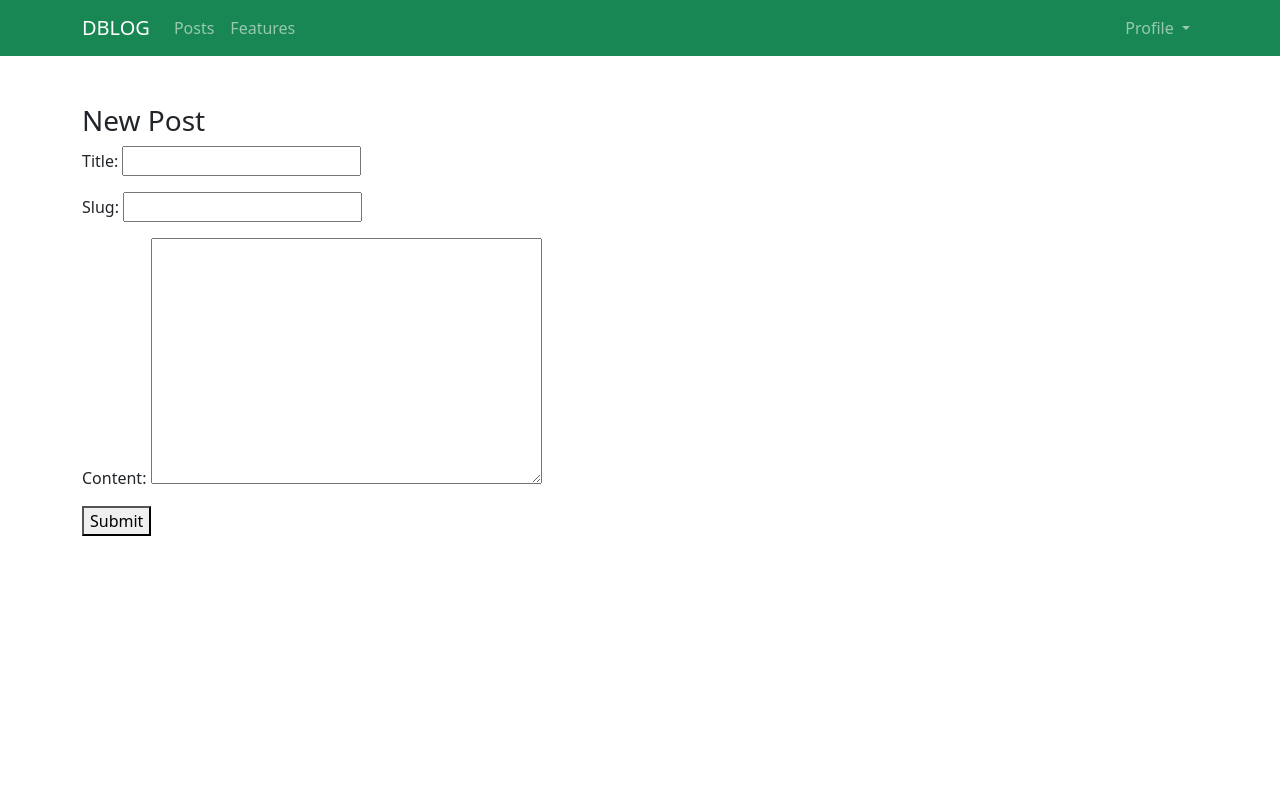
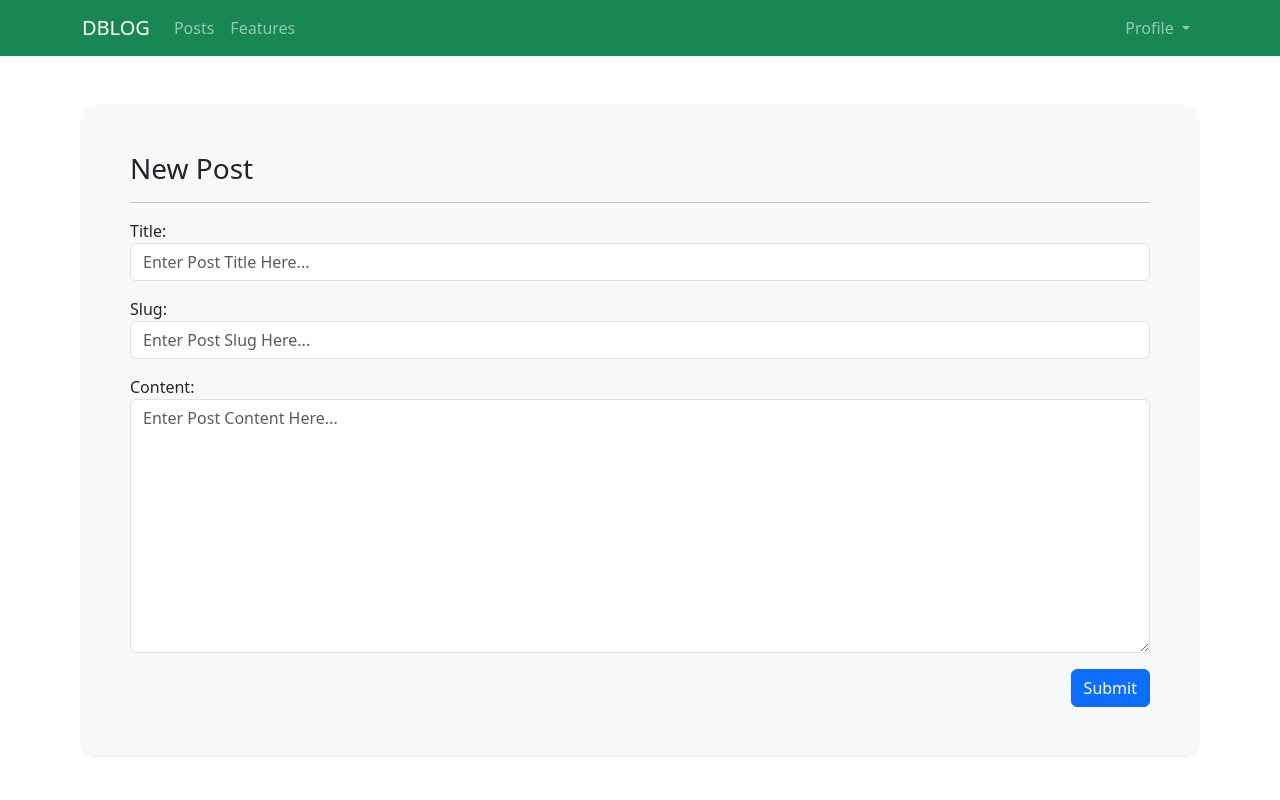
Before and after one commit to Otaxonov/Django-Framework, a Django app: page /account/post-create/ in a window 1280 px wide. Run offline with Django 5.2, Linux system fonts and the light colour scheme; a user stored in the database is signed in; some libraries are stand-ins or nearby versions.

Commit message:
Blog App

```diff
--- a/Users/forms.py
+++ b/Users/forms.py
@@ -61,6 +61,30 @@ class PostCreateForm(forms.ModelForm):
         model = Post
         fields = ['title', 'slug', 'content']
 
+    title = forms.CharField(
+        required=True,
+        widget=forms.TextInput(attrs={
+            'class': 'form-control mb-3',
+            'placeholder': 'Enter Post Title Here...'
+        })
+    )
+
+    slug = forms.SlugField(
+        required=True,
+        widget=forms.TextInput(attrs={
+            'class': 'form-control mb-3',
+            'placeholder': 'Enter Post Slug Here...'
+        })
+    )
+
+    content = forms.CharField(
+        required=True,
+        widget=forms.Textarea(attrs={
+            'class': 'form-control mb-3',
+            'placeholder': 'Enter Post Content Here...'
+        })
+    )
+
 
 class PostEditForm(forms.ModelForm):
     class Meta:
--- a/Users/templates/users/post/create.html
+++ b/Users/templates/users/post/create.html
@@ -1,10 +1,15 @@
 {% extends 'blog/base.html' %}
 
 {% block content %}
+<div class="container shadow-sm bg-light rounded-4 p-5">
 <h3>New Post</h3>
+<hr>
 <form action="{% url 'users_post_create' %}" method="post">
     {% csrf_token %}
+    <fieldset>
     {{ form.as_p }}
-    <button type="submit">Submit</button>
+    <button class="btn btn-primary float-end" type="submit">Submit</button>
+    </fieldset>
 </form>
+</div>
 {% endblock content %}
```
Also changed, not shown: db.sqlite3.
